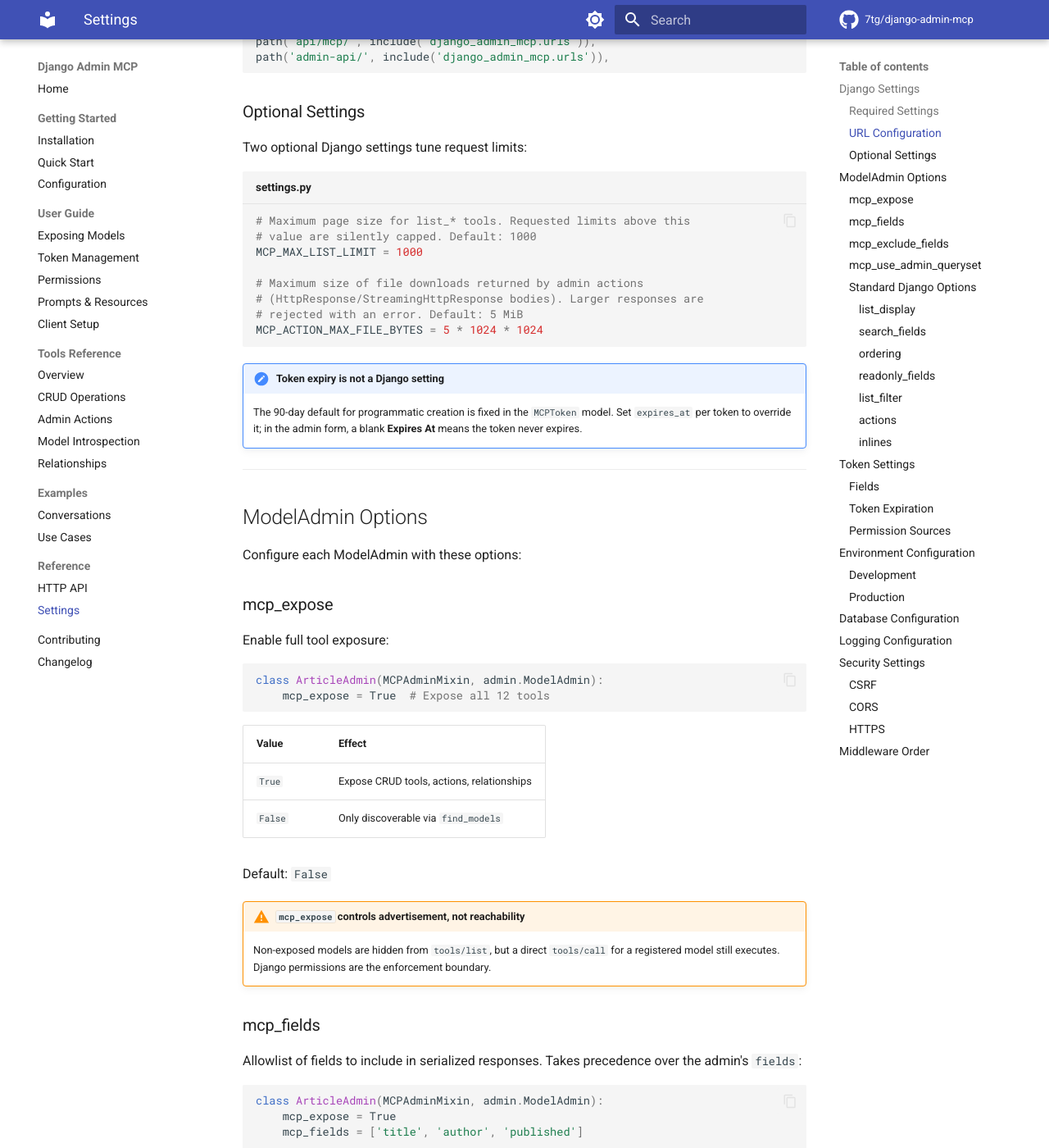
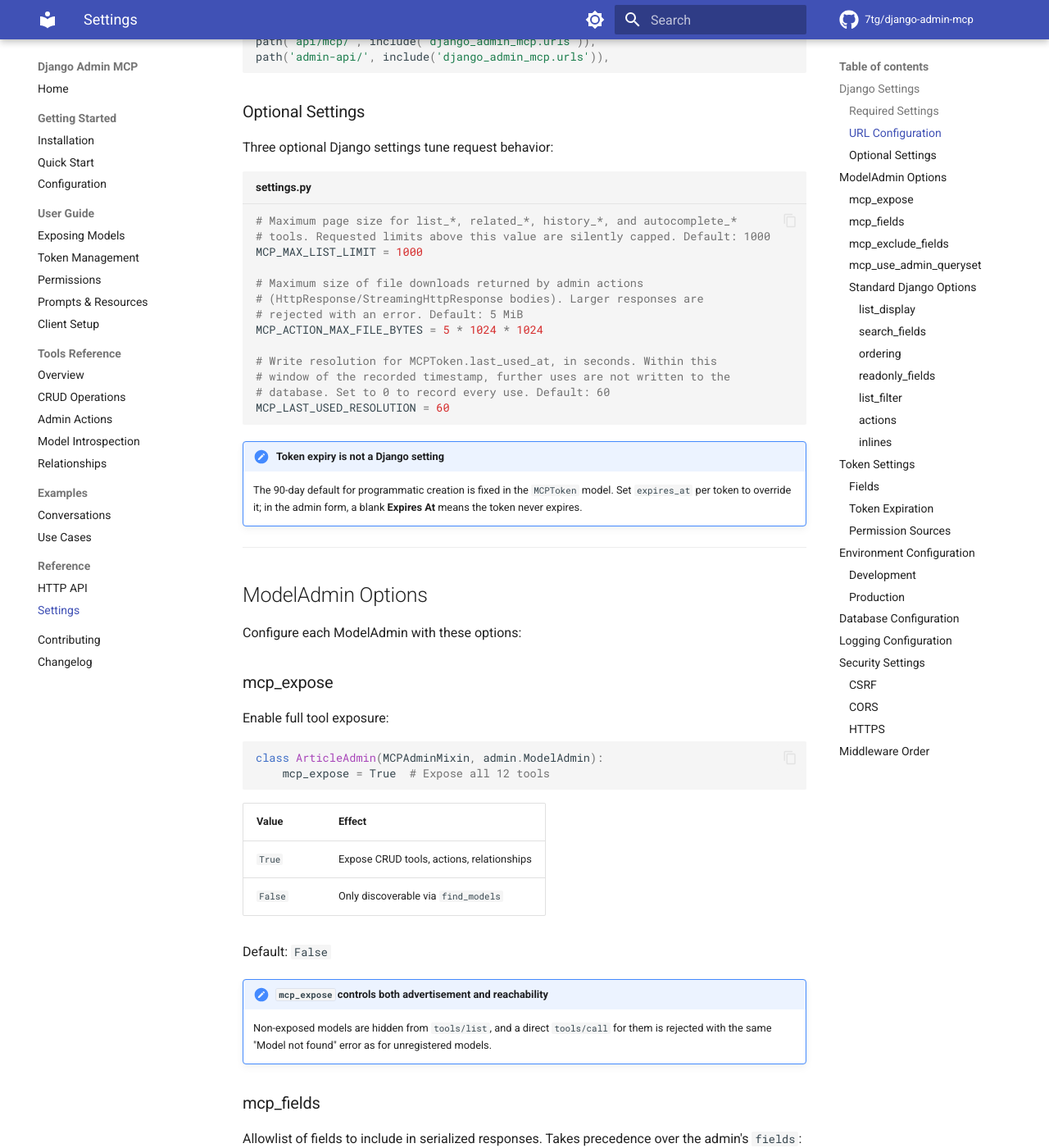
Before and after one commit to 7tg/django-admin-mcp, an MkDocs documentation site: the page built from docs/reference/settings.md, in a window 1280 px wide and 1400 px high, scrolled down 1016 px. Shown: the whole window at 82% size. Built offline with MkDocs 1.6.1 and Material for MkDocs 9.7.7, drawn with Linux system fonts in a browser that asks for light colours; comment, search, counter and statistics services are not loaded.

Commit message:
feat: throttle last_used_at writes with MCP_LAST_USED_RESOLUTION
mark_used() wrote a row update on every authenticated request. It now skips
the write when the recorded timestamp is within MCP_LAST_USED_RESOLUTION
seconds (default 60; 0 restores per-request writes). Also refresh docs for
the mcp_expose reachability change from #89. Fixes #98

````diff
--- a/docs/reference/settings.md
+++ b/docs/reference/settings.md
@@ -46,17 +46,22 @@ path('admin-api/', include('django_admin_mcp.urls')),
 
 ### Optional Settings
 
-Two optional Django settings tune request limits:
+Three optional Django settings tune request behavior:
 
 ```python title="settings.py"
-# Maximum page size for list_* tools. Requested limits above this
-# value are silently capped. Default: 1000
+# Maximum page size for list_*, related_*, history_*, and autocomplete_*
+# tools. Requested limits above this value are silently capped. Default: 1000
 MCP_MAX_LIST_LIMIT = 1000
 
 # Maximum size of file downloads returned by admin actions
 # (HttpResponse/StreamingHttpResponse bodies). Larger responses are
 # rejected with an error. Default: 5 MiB
 MCP_ACTION_MAX_FILE_BYTES = 5 * 1024 * 1024
+
+# Write resolution for MCPToken.last_used_at, in seconds. Within this
+# window of the recorded timestamp, further uses are not written to the
+# database. Set to 0 to record every use. Default: 60
+MCP_LAST_USED_RESOLUTION = 60
 ```
 
 !!! note "Token expiry is not a Django setting"
@@ -84,8 +89,8 @@ class ArticleAdmin(MCPAdminMixin, admin.ModelAdmin):
 
 Default: `False`
 
-!!! warning "`mcp_expose` controls advertisement, not reachability"
-    Non-exposed models are hidden from `tools/list`, but a direct `tools/call` for a registered model still executes. Django permissions are the enforcement boundary.
+!!! note "`mcp_expose` controls both advertisement and reachability"
+    Non-exposed models are hidden from `tools/list`, and a direct `tools/call` for them is rejected with the same "Model not found" error as for unregistered models.
 
 ### mcp_fields
 
````
Also changed, not shown: docs/getting-started/configuration.md (+3 -0 lines), docs/guide/exposing-models.md (+2 -2 lines), 2 other files.
